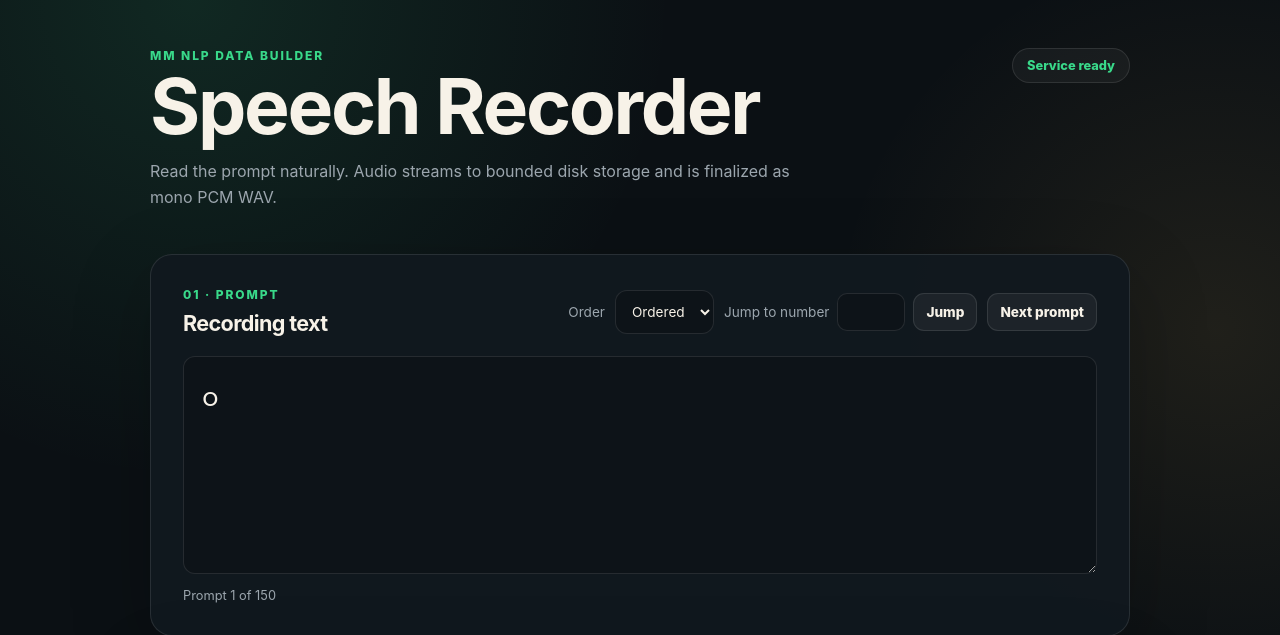
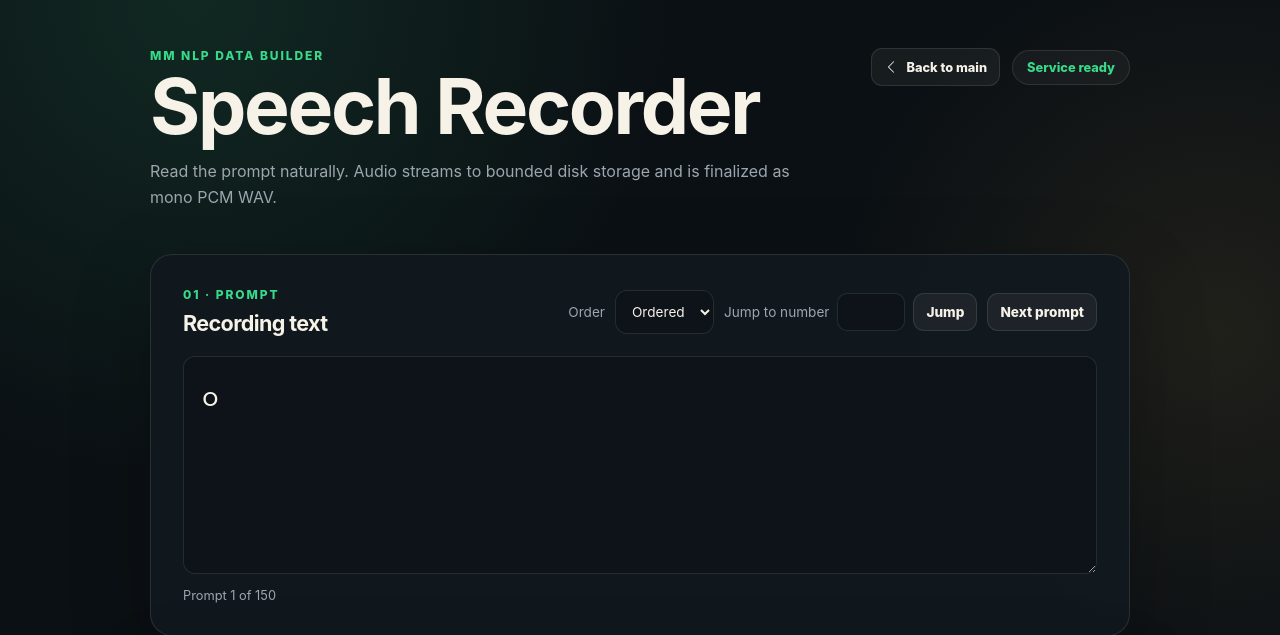
Before and after one commit to GmGniap/mm-nlp-data-builder, a Flask app: page / in a window 1280 px wide. Shown: the top 635 px of the page. Run offline with Flask 3, Linux system fonts and the light colour scheme.

Commit message:
Redirect to Homepage

```diff
--- a/services/recording_app/app.py
+++ b/services/recording_app/app.py
@@ -7,7 +7,7 @@ import sys
 from pathlib import Path
 
 import click
-from flask import Flask, Response, jsonify, render_template, request, send_file
+from flask import Flask, Response, jsonify, redirect, render_template, request, send_file
 from dotenv import load_dotenv
 
 
@@ -44,6 +44,9 @@ def create_app(test_config: dict | None = None) -> Flask:
         RECORDING_SESSION_TTL_SECONDS=int(
             os.getenv("RECORDING_SESSION_TTL_SECONDS", "3600")
         ),
+        MAIN_APP_URL=os.getenv(
+            "MAIN_APP_URL", "http://127.0.0.1:5000/dashboard"
+        ),
     )
     if test_config:
         app.config.update(test_config)
@@ -74,7 +77,14 @@ def create_app(test_config: dict | None = None) -> Flask:
 
     @app.get("/")
     def recorder_page():
-        return render_template("recorder.html")
+        return render_template(
+            "recorder.html",
+            main_app_url=app.config["MAIN_APP_URL"],
+        )
+
+    @app.get("/dashboard")
+    def dashboard_redirect():
+        return redirect(app.config["MAIN_APP_URL"])
 
     @app.get("/healthz")
     def healthcheck():
--- a/services/recording_app/static/recorder.css
+++ b/services/recording_app/static/recorder.css
@@ -55,6 +55,13 @@ h1 { font-size: clamp(2.4rem, 7vw, 4.8rem); line-height: 0.94; }
 h2 { font-size: 1.35rem; }
 .lede { max-width: 650px; color: var(--muted); line-height: 1.6; }
 
+.hero-actions {
+    display: flex;
+    align-items: center;
+    gap: 12px;
+    flex-wrap: wrap;
+}
+
 .badge {
     flex: none;
     padding: 9px 14px;
@@ -67,6 +74,23 @@ h2 { font-size: 1.35rem; }
 }
 
 .badge.ready { color: var(--green); }
+
+.header-back-btn {
+    display: inline-flex;
+    align-items: center;
+    gap: 8px;
+    font-size: 0.8rem;
+    font-weight: 700;
+    white-space: nowrap;
+    text-decoration: none;
+    transition: border-color 0.15s ease, background 0.15s ease, color 0.15s ease;
+}
+
+.header-back-btn:hover {
+    color: var(--green);
+    border-color: rgba(57, 217, 138, 0.4);
+    background: rgba(57, 217, 138, 0.08);
+}
 
 .panel {
     margin-top: 16px;
@@ -217,6 +241,7 @@ textarea:focus, select:focus, button:focus-visible, .jump-prompt-input:focus {
 .actions { display: flex; justify-content: flex-end; gap: 10px; margin-top: 20px; }
 
 .button {
+    text-decoration: none;
     padding: 10px 16px;
     border: 1px solid var(--line);
     border-radius: 11px;
@@ -248,7 +273,7 @@ textarea:focus, select:focus, button:focus-visible, .jump-prompt-input:focus {
 @media (max-width: 700px) {
     .shell { width: min(100% - 20px, 980px); padding-top: 24px; }
     .hero, .panel-heading, .record-core { align-items: stretch; flex-direction: column; }
-    .badge { align-self: flex-start; }
+    .hero-actions { align-self: flex-start; }
     .prompt-actions { align-items: stretch; flex-wrap: wrap; }
     .record-button { width: 100%; }
     .timer-block { justify-content: center; }
--- a/services/recording_app/static/recorder.js
+++ b/services/recording_app/static/recorder.js
@@ -1,4 +1,5 @@
 const elements = {
+    backToMainButton: document.querySelector('#backToMainButton'),
     serviceBadge: document.querySelector('#serviceBadge'),
     promptText: document.querySelector('#promptText'),
     promptMode: document.querySelector('#promptMode'),
@@ -493,6 +494,16 @@ async function initialize() {
         elements.limit.textContent = `/ ${formatTime(state.maxDurationSeconds)}`;
         elements.serviceBadge.textContent = 'Service ready';
         elements.serviceBadge.classList.add('ready');
+        if (elements.backToMainButton && document.referrer) {
+            try {
+                const refUrl = new URL(document.referrer);
+                if (refUrl.pathname.includes('dashboard') || refUrl.port === '5000') {
+                    elements.backToMainButton.href = document.referrer;
+                }
+            } catch {
+                // Keep default href
+            }
+        }
         if (elements.jumpPromptInput && state.prompts.length) {
             elements.jumpPromptInput.max = state.prompts.length;
         }
--- a/services/recording_app/templates/recorder.html
+++ b/services/recording_app/templates/recorder.html
@@ -15,7 +15,15 @@
                 <h1>Speech Recorder</h1>
                 <p class="lede">Read the prompt naturally. Audio streams to bounded disk storage and is finalized as mono PCM WAV.</p>
             </div>
-            <div id="serviceBadge" class="badge">Connecting</div>
+            <div class="hero-actions">
+                <a id="backToMainButton" href="{{ main_app_url }}" class="button ghost header-back-btn">
+                    <svg width="14" height="14" viewBox="0 0 16 16" fill="currentColor" aria-hidden="true">
+                        <path fill-rule="evenodd" d="M11.354 1.646a.5.5 0 0 1 0 .708L5.707 8l5.647 5.646a.5.5 0 0 1-.708.708l-6-6a.5.5 0 0 1 0-.708l6-6a.5.5 0 0 1 .708 0z"/>
+                    </svg>
+                    Back to main
+                </a>
+                <div id="serviceBadge" class="badge">Connecting</div>
+            </div>
         </header>
 
         <section class="panel prompt-panel" aria-labelledby="promptHeading">
```
Also changed, not shown: services/recording_app/tests/test_app.py (+37 -0 lines), services/recording_app/README.md.
